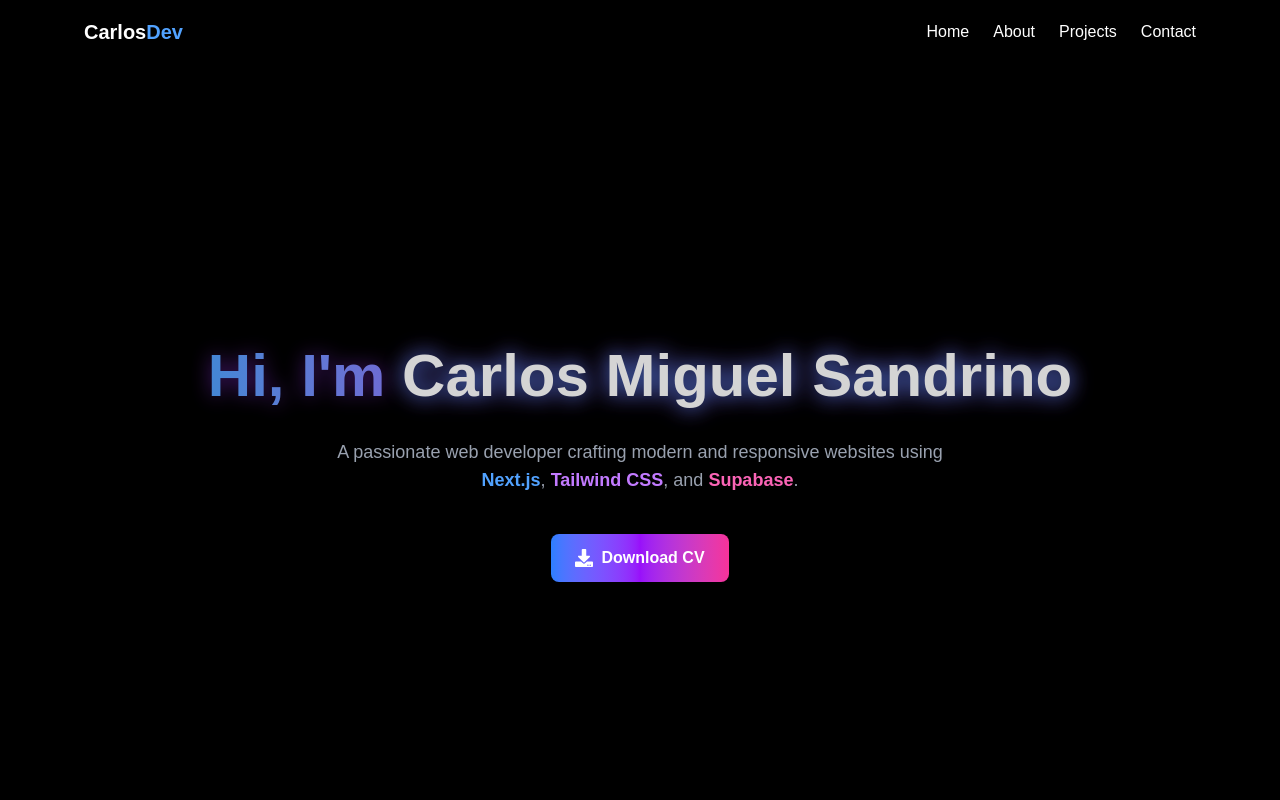
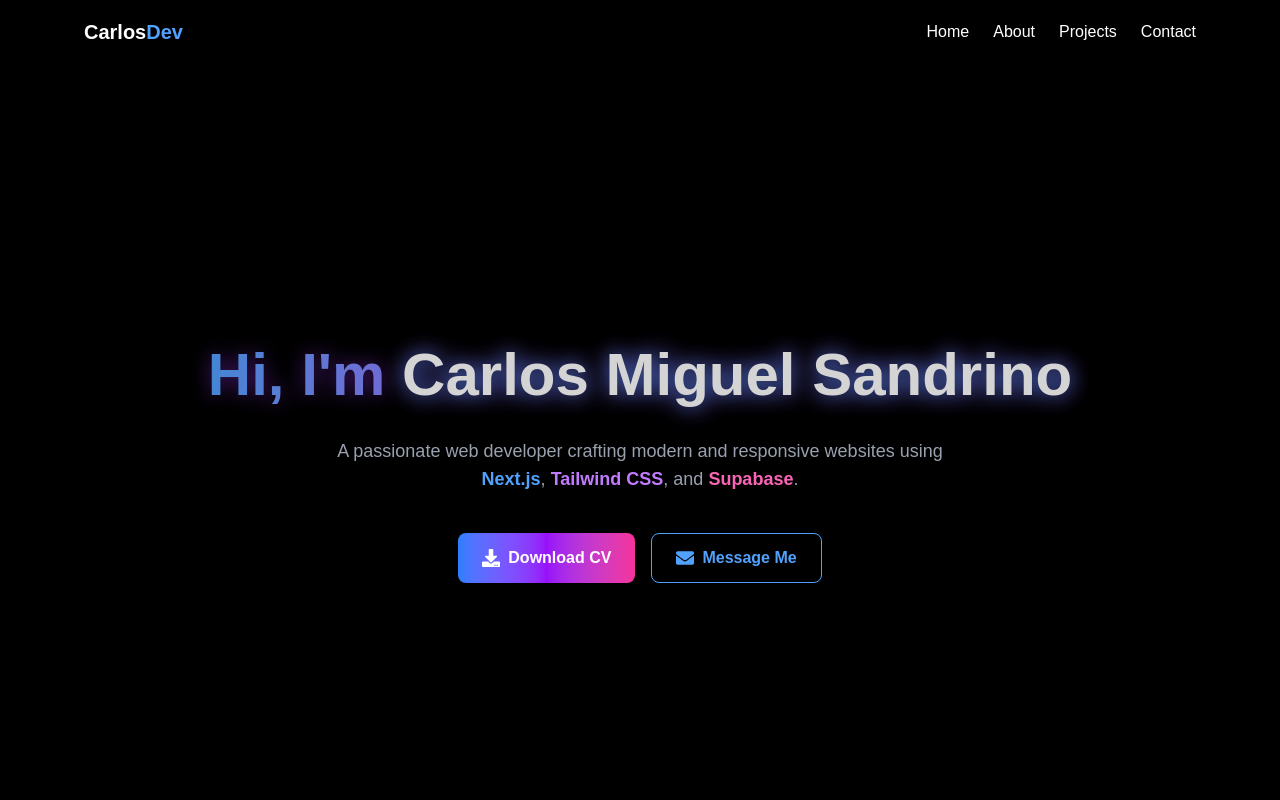
Before and after one commit to Crl0sDEV/Latest-Portfolio-V1, a Next.js app: page / in a window 1280 px wide. Shown: the top 800 px of the page. Built offline with nearby package versions, Linux system fonts and the light colour scheme.

Commit message:
update the hero page: add CTA button

```diff
--- a/src/app/page.js
+++ b/src/app/page.js
@@ -2,7 +2,8 @@
 
 import Reveal from "../components/Reveal";
 import { motion } from "framer-motion";
-import { FaDownload } from "react-icons/fa";
+import { FaDownload, FaEnvelope } from "react-icons/fa";
+import Link from "next/link";
 
 export default function Home() {
   return (
@@ -19,23 +20,39 @@ export default function Home() {
       <Reveal delay={0.3}>
         <p className="mt-8 text-gray-400 text-lg max-w-2xl mx-auto">
           A passionate web developer crafting modern and responsive websites
-          using <span className="text-blue-400 font-semibold">Next.js</span>,{" "}
+          using{" "}
+          <span className="text-blue-400 font-semibold">Next.js</span>,{" "}
           <span className="text-purple-400 font-semibold">Tailwind CSS</span>, and{" "}
           <span className="text-pink-400 font-semibold">Supabase</span>.
         </p>
       </Reveal>
 
       <Reveal delay={0.5}>
+        <div className="mt-10 flex flex-wrap justify-center gap-4">
+          {/* Download CV Button */}
           <motion.a
-          href="/CarlosMiguelSandrino_CV.pdf" // ilagay mo yung CV mo sa /public folder
+            href="/CarlosMiguelSandrino_CV.pdf"
             download
             whileHover={{ scale: 1.1 }}
             whileTap={{ scale: 0.95 }}
-          className="mt-10 inline-flex items-center gap-2 px-6 py-3 rounded-lg bg-gradient-to-r from-blue-500 via-purple-600 to-pink-500 text-white font-semibold shadow-lg hover:shadow-[0_0_20px_rgba(147,51,234,0.8)] transition-all"
+            className="inline-flex items-center gap-2 px-6 py-3 rounded-lg bg-gradient-to-r from-blue-500 via-purple-600 to-pink-500 text-white font-semibold shadow-lg hover:shadow-[0_0_20px_rgba(147,51,234,0.8)] transition-all"
           >
             <FaDownload className="text-lg" />
             Download CV
           </motion.a>
+
+          {/* Message Me Button */}
+          <Link href="/contact">
+            <motion.button
+              whileHover={{ scale: 1.1 }}
+              whileTap={{ scale: 0.95 }}
+              className="inline-flex items-center gap-2 px-6 py-3 rounded-lg border border-blue-400 text-blue-400 font-semibold hover:bg-blue-500 hover:text-white hover:shadow-[0_0_20px_rgba(59,130,246,0.6)] transition-all"
+            >
+              <FaEnvelope className="text-lg" />
+              Message Me
+            </motion.button>
+          </Link>
+        </div>
       </Reveal>
     </main>
   );
```
Lines whose indentation alone changed are shown as unchanged.
